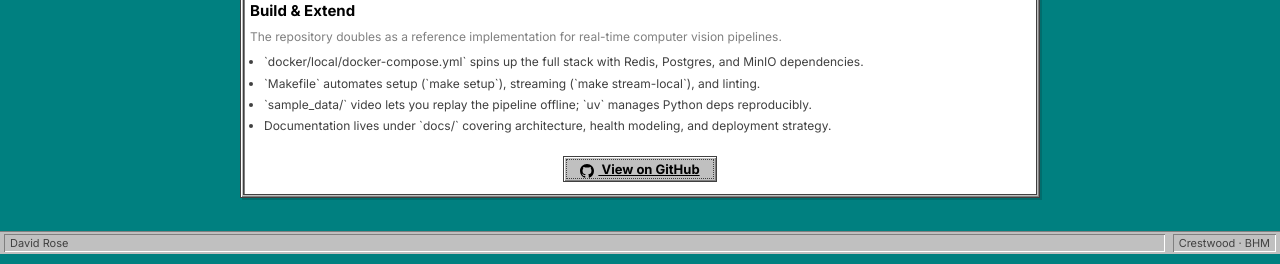
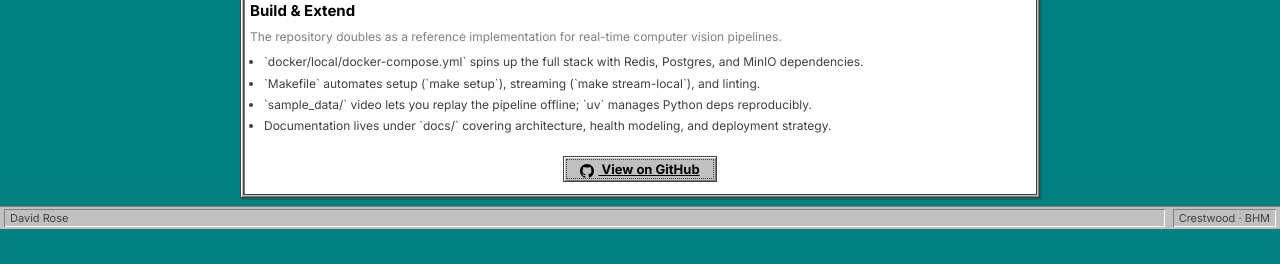
Before and after one commit to cipher982/stopsign_ai, a FastAPI app: page /about in a window 1280 px wide. Shown: the part 1584-1848 px from the top of the page. After the commit the page ends 1813 px from the top, so only its background shows below. Run offline with FastAPI, Linux system fonts and the light colour scheme; parts of the project's set-up code (start-up, migrations or seed data) failed here and were passed over.

Commit message:
Site: static status bar so it never overlaps scrolled content (fixed footer sliced panels in captures)

```diff
--- a/stopsign/web/templates/base.html
+++ b/stopsign/web/templates/base.html
@@ -109,12 +109,12 @@
     </div>
 
     {# Desktop area — full bleed, pages control their own max-width #}
-    <main style="padding: 4px 6px 42px;">
+    <main style="padding: 4px 6px 8px;">
         {% block content %}{% endblock %}
     </main>
 
-    {# Status bar footer #}
-    <footer class="status-bar" style="position: fixed; bottom: 0; left: 0; right: 0;">
+    {# Status bar footer — scrolls with page so it never occludes content #}
+    <footer class="status-bar">
         <div class="status-bar-field">David Rose</div>
         <div class="status-bar-field" style="flex: 0; white-space: nowrap;">Crestwood &middot; BHM</div>
     </footer>
```
